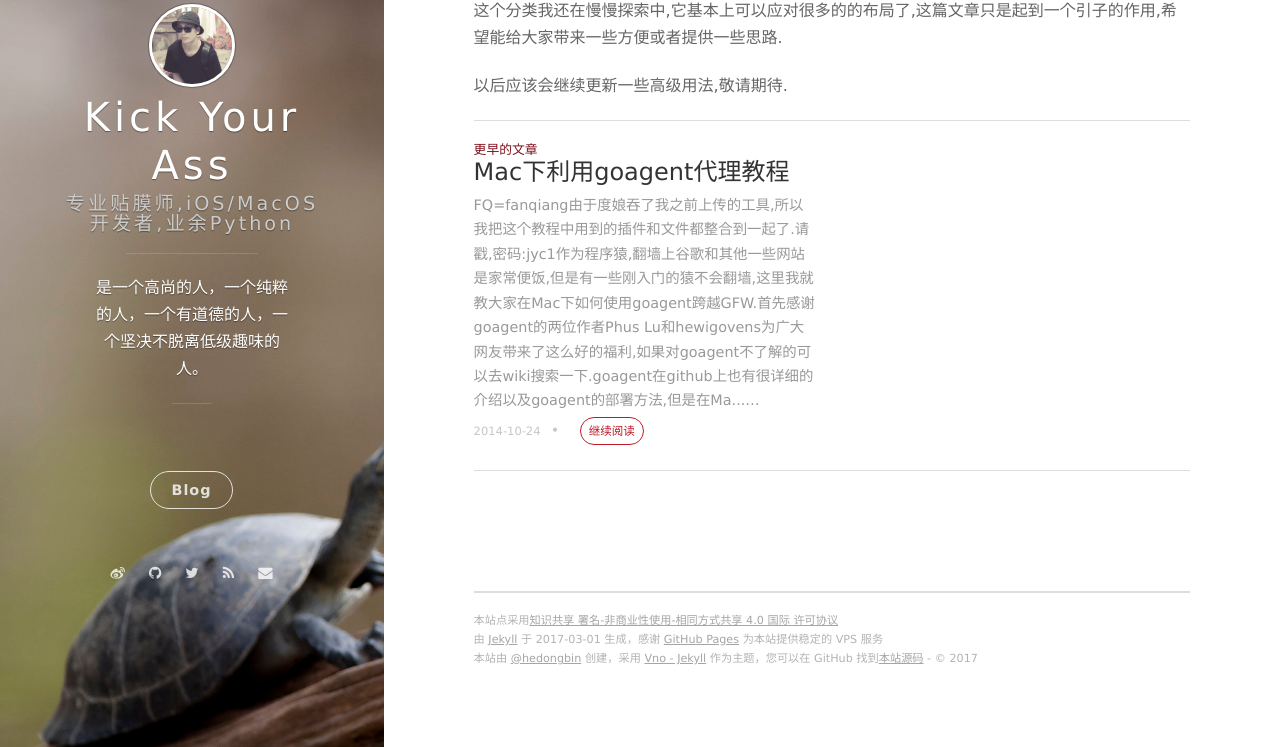
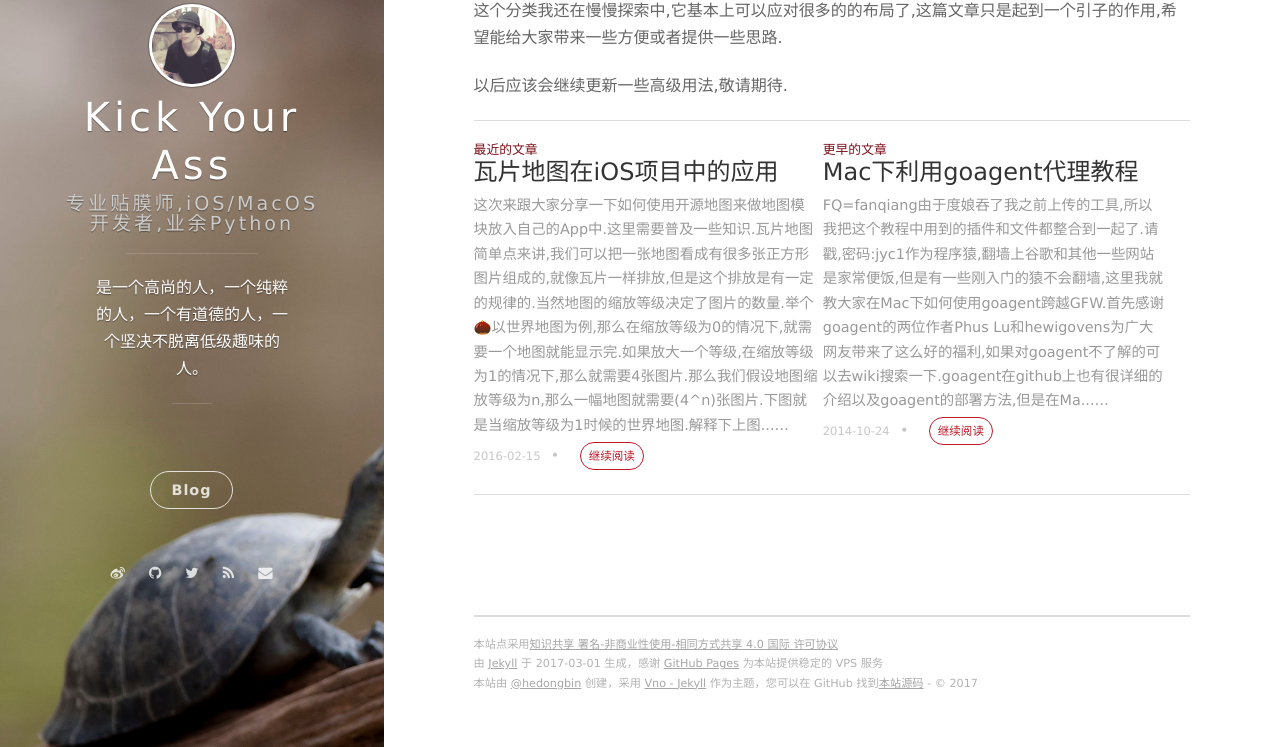
Before and after one commit to Heisenbean/Heisenbean.github.io-discard-, a Jekyll site: the page built from _posts/2014-11-01-UIView-Autolayout.md, in a window 1280 px wide and 900 px high, scrolled down 4453 px, cut to the strip 153-900 px from the top of the window. Built offline with Jekyll 4.4.1, drawn with Linux system fonts in a browser that asks for light colours; nearby versions of some CDN libraries; comment, search, counter and statistics services are not loaded.

Commit message:
add old article

```diff
--- /dev/null
+++ b/_posts/2016-02-01-OSM-in-iOS.md
@@ -0,0 +1,113 @@
+---
+layout: post
+title:  "瓦片地图在iOS项目中的应用
+"
+date:   2016-02-15 20:30:08 +0800
+categories: iOS
+---
+这次来跟大家分享一下如何使用开源地图来做地图模块放入自己的App中.
+这里需要普及一些知识.
+
+### 瓦片地图
+简单点来讲,我们可以把一张地图看成有很多张正方形图片组成的,就像瓦片一样排放,但是这个排放是有一定的规律的.当然地图的缩放等级决定了图片的数量.
+
+举个🌰
+以世界地图为例,那么在缩放等级为0的情况下,就需要一个地图就能显示完.如果放大一个等级,在缩放等级为1的情况下,那么就需要4张图片.
+那么我们假设地图缩放等级为n,那么一幅地图就需要**(4^n)**张图片.
+
+下图就是当缩放等级为1时候的世界地图.
+
+![](http://oclnty4pg.bkt.clouddn.com/%E7%93%A6%E7%89%87%E5%9C%B0%E5%9B%BE%E6%8B%BC%E6%8E%A5.png)
+
+解释下上图上面的一些信息
+
+- 通过各个瓦片地址下载下来的图片都是256*256大小的正方形图片.
+- 箭头左边的小图片是通过它下面的地址下载下来的,箭头右边是经过拼接后组成的世界地图.
+- 下载地址中的链接可以接单做下介绍,这里我使用的是Google的瓦片地图地址.
+	- 其中`mt2`是服务器地址,为了缓解压力Google提供了3台服务器,前缀分别为`mt1`,`mt2`,`mt3`
+	- `lyrs`个人猜测是`layers`的缩写,就是图层的意思,更换不同的图层会获取不一样的地图.
+		- `lyrs = m`就是常规的Google地图.
+		- `lyrs = s`是Google的卫星图.
+		- `lyrs = p`是Google的地形图.
+	- `x和y`就是把地球通过[墨卡托投影](https://zh.wikipedia.org/wiki/%E9%BA%A5%E5%8D%A1%E6%89%98%E6%8A%95%E5%BD%B1%E6%B3%95)到平面上后的坐标.
+
+		> 关于这个墨卡托投影没必要深究,大概明白是怎么回事就可以了.
+	- `z`就是地图的缩放等级,z值越大,比例尺越大,但地图精确度越小.
+
+### 瓦片地图地址
+> 这里我简单介绍几种.
+
+1. [OpenStreetMap](http://www.openstreetmap.org/)
+2. [OpenCycleMap](https://www.opencyclemap.org/)
+3. [Mapquest](https://www.mapquest.com/)
+4. Google开源地图
+
+	>下面这些只是例子
+	http://mt2.google.cn/vt/lyrs=m&hl=zh-CN&gl=cn&x=0&y=0&z=1
+
+5. 高德地图
+	> http://wprd02.is.autonavi.com/appmaptile?style=7&x=0&y=0&z=1
+
+### 各个瓦片地图格式
+	NSString * const googleStandard = @"http://mt0.google.cn/vt/lyrs=m&hl=zh-CN&gl=cn&x={x}&y={y}&z={z}";
+
+	NSString * const googleSatellite = @"http://mt0.google.cn/vt/lyrs=s&hl=zh-CN&gl=cn&x={x}&y={y}&z={z}";
+
+	NSString * const googleTerrain = @"http://mt0.google.cn/vt/lyrs=p&hl=zh-CN&gl=cn&x={x}&y={y}&z={z}";
+
+	NSString * const opencyclemap = @"http://b.tile.opencyclemap.org/cycle/{z}/{x}/{y}.png";
+
+	NSString * const openstreetmap = @"http://tile.openstreetmap.org/{z}/{x}/{y}.png";
+
+	NSString * const landscape = @"http://a.tile.opencyclemap.org/landscape/{z}/{x}/{y}.png";
+
+	NSString * const gaodeMap = @"http://wprd02.is.autonavi.com/appmaptile?style=7&x={x}&y={y}&z={z}.png";
+
+
+### 瓦片地图在iOS项目中使用
+瓦片地图拼接完之后,是依托于`MapKit`中`mapView`这个控件的,需要在`mapView`上添加一个图层.在`MapKit`中这个图层也有个类叫做`MKTileOverlay`.把这个图层添加到`mapView`中之后,通过重新渲染描绘替换掉`MapKit`中自带的高德地图.
+
+下面是把`OpenStreetMap`添加到`mapView`上
+
+	#import "ViewController.h"
+	#import <MapKit/MapKit.h>
+	NSString * const openstreetmap = @"http://tile.openstreetmap.org/{z}/{x}/{y}.png";
+
+	@interface ViewController ()<MKMapViewDelegate>
+	@property (weak, nonatomic) IBOutlet MKMapView *mapView;
+	@property (strong,nonatomic) MKTileOverlay *customOverlay;
+
+	@end
+
+	@implementation ViewController
+
+	- (void)viewDidLoad {
+	    [super viewDidLoad];
+	    self.mapView.delegate = self;
+	    [self.mapView addOverlay:self.customOverlay];
+	}
+
+	- (MKTileOverlay *)customOverlay{
+	    if (!_customOverlay) {
+	        _customOverlay = [[MKTileOverlay alloc]initWithURLTemplate:openstreetmap];
+	        _customOverlay.canReplaceMapContent = YES;
+	    }
+	    return _customOverlay;
+	}
+	#pragma mark - MKMapViewDelegate
+	- (MKOverlayRenderer *)mapView:(MKMapView *)mapView rendererForOverlay:(id<MKOverlay>)overlay{
+	    if ([overlay isKindOfClass:[MKTileOverlay class]]) {
+	        return [[MKTileOverlayRenderer alloc]initWithTileOverlay:overlay];
+	    }else{
+	        return nil;
+	    }
+	}
+	@end
+
+运行之后大致是这个样子.
+
+![](http://oclnty4pg.bkt.clouddn.com/Simulator%20Screen%20Shot%202017%E5%B9%B43%E6%9C%881%E6%97%A5%2013.43.08.png)
+
+至此,我们就能看到`mapView`中已经不是自带的高德地图了,而是**OpenStreetMap**.
+
+后续会在这个基础上更新,讲一下如何自定义用户位置,运动轨迹追踪,下载瓦片地图等.
```
Also changed, not shown: _posts/2014-10-25-goagent-for-Mac.md (+3 -3 lines).
